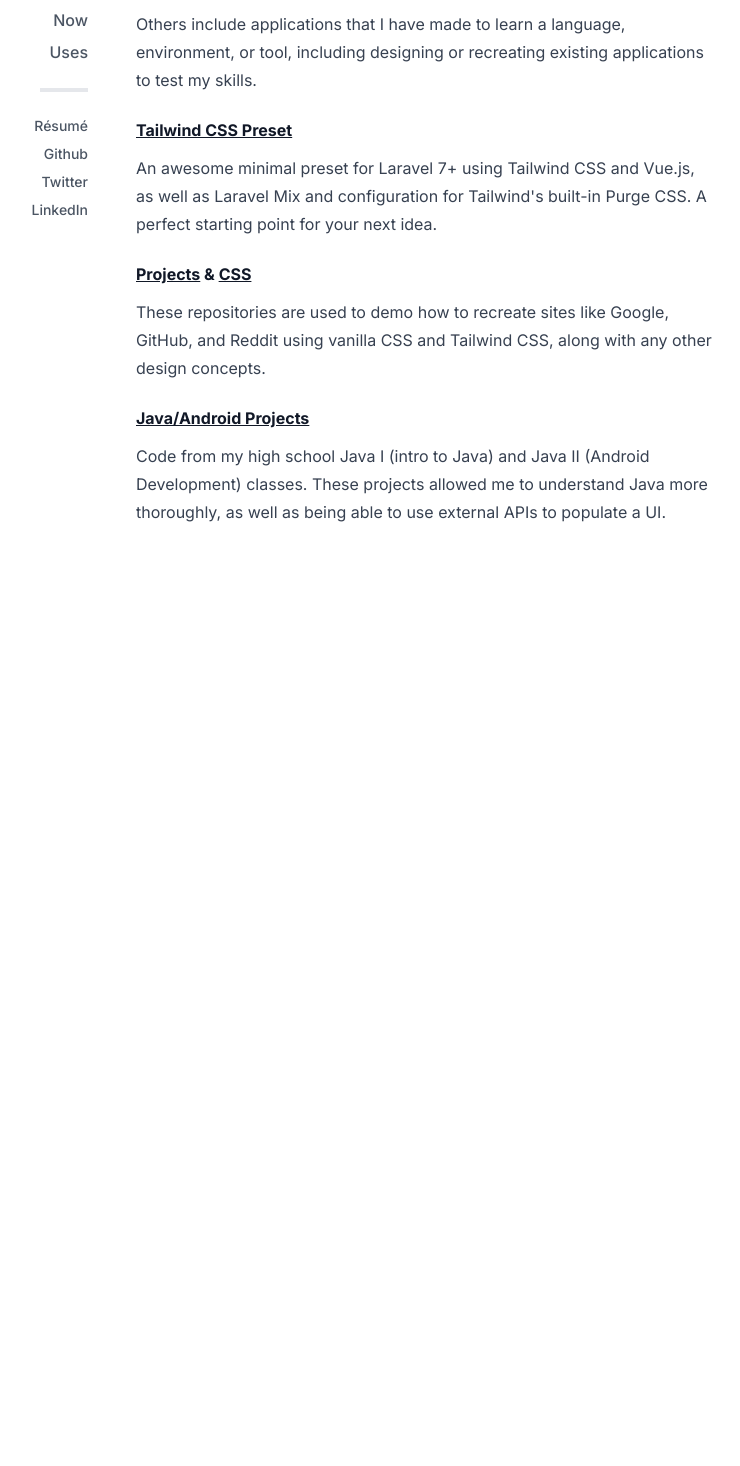
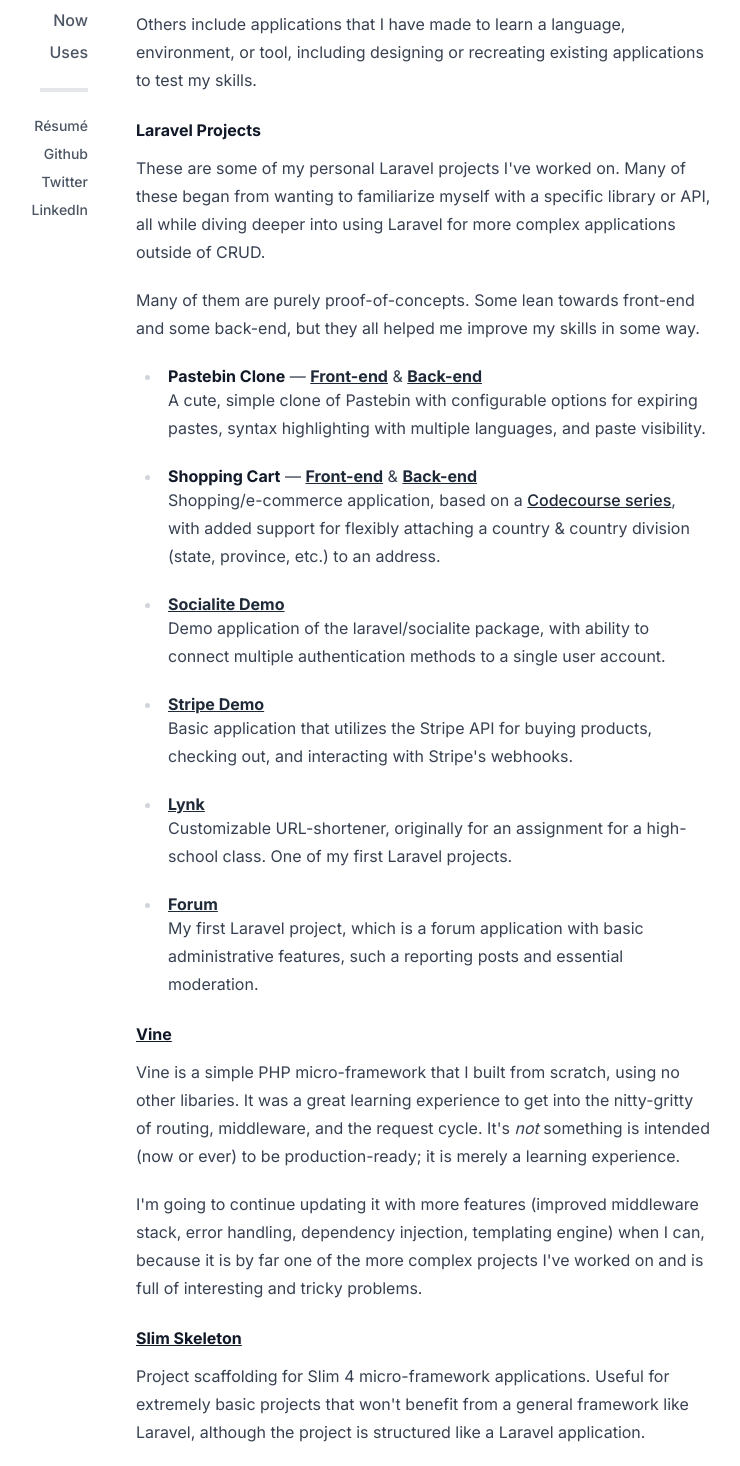
Before and after one commit to zaknesler/nesler.dev, a Next.js app: page /projects in a window 1280 px wide. Shown: the part 264-1730 px from the top of the page, without its empty margins (320-1060 px from the left). Before the commit the page ends 814 px from the top, so only its background shows below. Built offline with nearby package versions, Linux system fonts and the light colour scheme.

Commit message:
Update projects

```diff
--- a/pages/projects.mdx
+++ b/pages/projects.mdx
@@ -3,6 +3,46 @@
 Here are the repositories of some of the projects that I've worked on. It should come as no surprise that many of them use Laravel, Vue.js, and Tailwind CSS.
 
 Others include applications that I have made to learn a language, environment, or tool, including designing or recreating existing applications to test my skills.
+
+#### Laravel Projects
+
+These are some of my personal Laravel projects I've worked on. Many of these began from wanting to familiarize myself with a specific library or API, all while diving deeper into using Laravel for more complex applications outside of CRUD.
+
+Many of them are purely proof-of-concepts. Some lean towards front-end and some back-end, but they all helped me improve my skills in some way.
+
+- **Pastebin Clone** — [Front-end](https://github.com/zaknesler/pastebin-client) & [Back-end](https://github.com/zaknesler/pastebin-api)
+
+  A cute, simple clone of Pastebin with configurable options for expiring pastes, syntax highlighting with multiple languages, and paste visibility.
+
+- **Shopping Cart** — [Front-end](https://github.com/zaknesler/cart-client) & [Back-end](https://github.com/zaknesler/cart-api)
+
+  Shopping/e-commerce application, based on a [Codecourse series](https://codecourse.com/courses/build-an-e-commerce-platform), with added support for flexibly attaching a country & country division (state, province, etc.) to an address.
+
+- [Socialite Demo](https://github.com/zaknesler/socialite-demo)
+
+  Demo application of the laravel/socialite package, with ability to connect multiple authentication methods to a single user account.
+
+- [Stripe Demo](https://github.com/zaknesler/stripe-demo)
+
+  Basic application that utilizes the Stripe API for buying products, checking out, and interacting with Stripe's webhooks.
+
+- [Lynk](https://github.com/zaknesler/lynk)
+
+  Customizable URL-shortener, originally for an assignment for a high-school class. One of my first Laravel projects.
+
+- [Forum](https://github.com/zaknesler/forum)
+
+  My first Laravel project, which is a forum application with basic administrative features, such a reporting posts and essential moderation.
+
+#### [Vine](https://github.com/ketyl/vine)
+
+Vine is a simple PHP micro-framework that I built from scratch, using no other libaries. It was a great learning experience to get into the nitty-gritty of routing, middleware, and the request cycle. It's _not_ something is intended (now or ever) to be production-ready; it is merely a learning experience.
+
+I'm going to continue updating it with more features (improved middleware stack, error handling, dependency injection, templating engine) when I can, because it is by far one of the more complex projects I've worked on and is full of interesting and tricky problems.
+
+#### [Slim Skeleton](https://github.com/zaknesler/slim)
+
+Project scaffolding for Slim 4 micro-framework applications. Useful for extremely basic projects that won't benefit from a general framework like Laravel, although the project is structured like a Laravel application.
 
 #### [Tailwind CSS Preset](https://github.com/zaknesler/tailwind-preset)
 
--- a/tailwind.config.js
+++ b/tailwind.config.js
@@ -52,7 +52,6 @@
                 p: {
                   '&:first-child': {
                     marginBottom: `-${theme('spacing.4')}`,
-
                     a: {
                       fontWeight: theme('fontWeight.semibold'),
                     },
```
